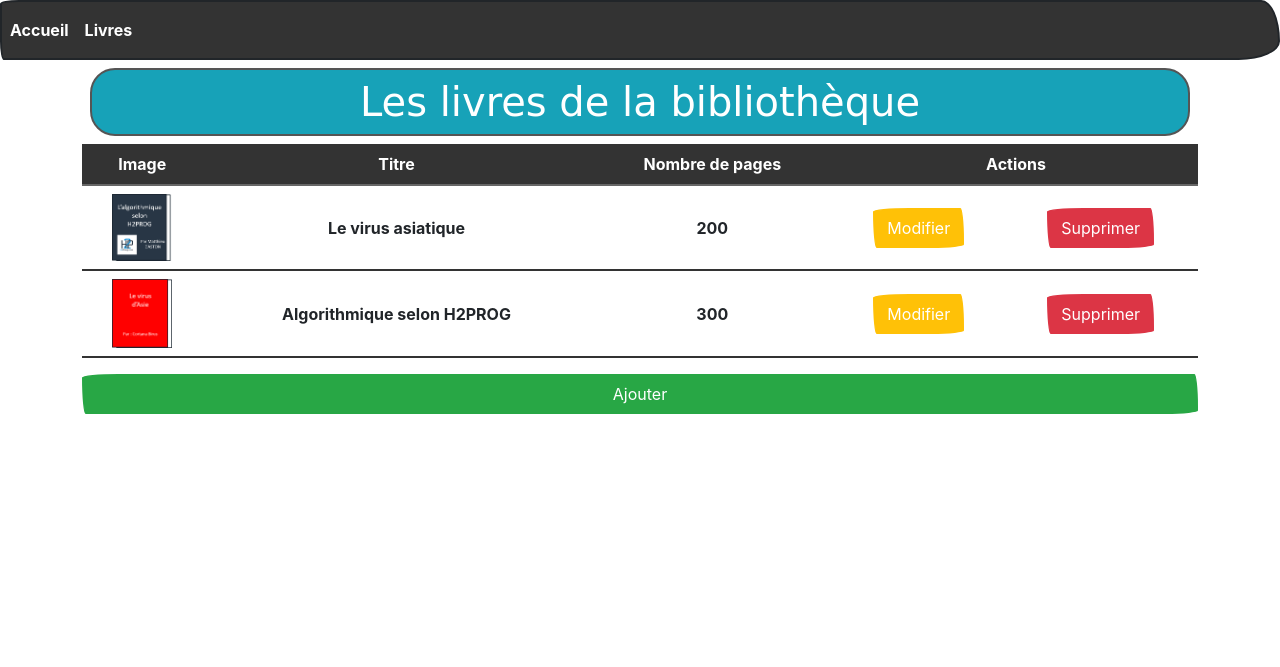
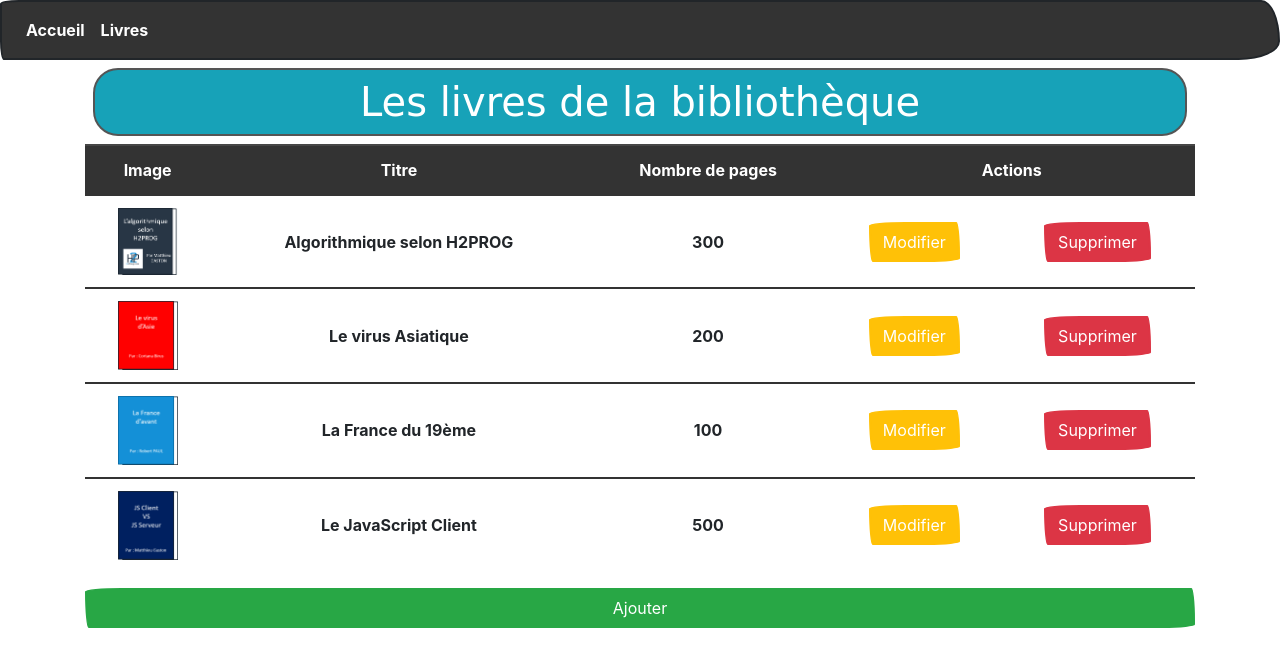
Before and after one commit to EmmanuelBlanchard/Developpement-Web-PHP-POO-MySQL-architecture-MVC-CRUD, a PHP site: page /livres.php in a window 1280 px wide. Shown: the top 667 px of the page. Run offline with PHP 8.4, Linux system fonts and the light colour scheme; some web fonts are replaced.

Commit message:
2-Programmation Orientée Objet, E1-La classe Livre

```diff
--- /dev/null
+++ b/biblio/Livre.class.php
@@ -0,0 +1,27 @@
+<?php
+
+class Livre {
+    private $id;
+    private $titre;
+    private $nombrePages;
+    private $image;
+
+    public function __construct($id,$titre,$nombrePages,$image) {
+        $this->id = $id;
+        $this->titre = $titre;
+        $this->nombrePages = $nombrePages;
+        $this->image = $image;
+    }
+
+    public function getId() {return $this->id;}
+    public function setId($id) {$this->id = $id;}
+
+    public function getTitre() {return $this->titre;}
+    public function setTitre($titre) {$this->titre = $titre;}
+
+    public function getNombrePages() {return $this->nombrePages;}
+    public function setNombrePages($nombrePages) {$this->nombrePages = $nombrePages;}
+
+    public function getImage() {return $this->image;}
+    public function setImage($image) {$this->image = $image;}
+}
--- a/biblio/livres.php
+++ b/biblio/livres.php
@@ -1,4 +1,14 @@
-<?php ob_start(); ?>
+<?php
+require_once "Livre.class.php";
+$l1 = new Livre(1,"Algorithmique selon H2PROG",300,"algo.png");
+$l2 = new Livre(2,"Le virus Asiatique",200,"virus.png");
+$l3 = new Livre(3,"La France du 19ème",100,"france.png");
+$l4 = new Livre(4,"Le JavaScript Client",500,"JS.png");
+
+$livres = [$l1,$l2,$l3,$l4];
+
+ob_start();
+?>
 
 <table class="table text-center">
     <tr class="table-dark">
@@ -7,27 +17,20 @@
         <th>Nombre de pages</th>
         <th colspan="2">Actions</th>
     </tr>
+    <?php for($i=0; $i < count($livres);$i++) : ?>
     <tr>
-        <td><img src="public/images/algo.png" width="60px;"></td>
-        <td class="align-middle">Le virus asiatique</td>
-        <td class="align-middle">200</td>
+        <td class="align-middle"><img src="public/images/<?= $livres[$i]->getImage(); ?>" width="60px;"></td>
+        <td class="align-middle"><?= $livres[$i]->getTitre(); ?></td>
+        <td class="align-middle"><?= $livres[$i]->getNombrePages(); ?></td>
         <td class="align-middle"><a href="" class="btn btn-warning">Modifier</a></td>
         <td class="align-middle"><a href="" class="btn btn-danger">Supprimer</a></td>
     </tr>
-
-    <tr>
-        <td><img src="public/images/virus.png" width="60px;"></td>
-        <td class="align-middle">Algorithmique selon H2PROG</td>
-        <td class="align-middle">300</td>
-        <td class="align-middle"><a href="" class="btn btn-warning">Modifier</a></td>
-        <td class="align-middle"><a href="" class="btn btn-danger">Supprimer</a></td>
-    </tr>
+    <?php endfor; ?>
 </table>
 <a href="" class="btn btn-success d-block">Ajouter</a>
 
-
 <?php
-    $titre = "Les livres de la bibliothèque";
-    $content = ob_get_clean();
-    require "template.php";
+$content = ob_get_clean();
+$titre = "Les livres de la bibliothèque";
+require "template.php";
 ?>
--- a/biblio/template.php
+++ b/biblio/template.php
@@ -5,7 +5,7 @@
     <meta http-equiv="X-UA-Compatible" content="IE=edge">
     <meta name="viewport" content="width=device-width, initial-scale=1.0">
     <title>Document</title>
-    <link rel="stylesheet" href="https://bootswatch.com/5/sketchy/bootstrap.min.css">
+    <link rel="stylesheet" href="https://bootswatch.com/4/sketchy/bootstrap.min.css">
 </head>
 <body>
     <nav class="navbar navbar-expand-lg navbar-dark bg-primary">
```
